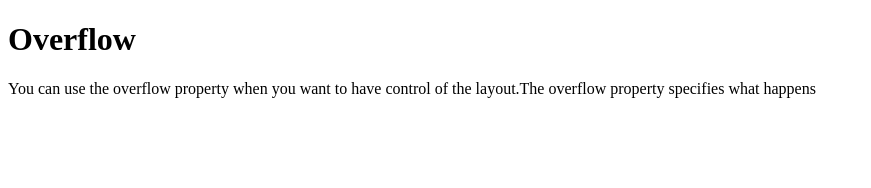
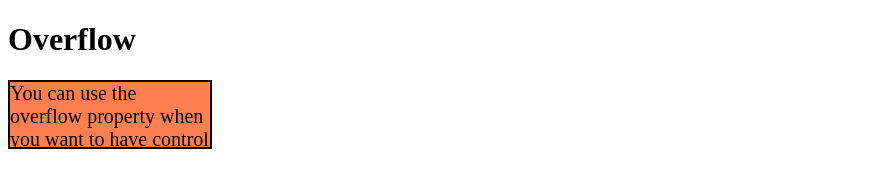
Before and after one commit to shanitahgithub/CSS-in-depth, a plain HTML site: page pages/overflow.html in a window 1280 px wide. Shown: the whole page, without its empty margins (0-871 px from the left). Drawn offline with Linux system fonts and the light colour scheme.

Commit message:
css in depth

```diff
--- a/pages/overflow.html
+++ b/pages/overflow.html
@@ -4,9 +4,14 @@
     <meta charset="UTF-8">
     <meta name="viewport" content="width=device-width, initial-scale=1.0">
     <title>Document</title>
+    <link rel="stylesheet" href="../styles/overflow.css">
 </head>
 <body>
     <h1>Overflow</h1>
-    <p>You can use the overflow property when you want to have control of the layout.The overflow property specifies what happens</p>
+    <div class="overflow">
+        You can use the overflow property when
+         you want to have control of the layout.
+         The overflow property specifies what happens
+    </div>
 </body>
 </html>
--- /dev/null
+++ b/styles/links.css
@@ -0,0 +1,13 @@
+a:hover{
+    color: white;
+
+}
+body{
+    background-color: blue;
+
+}
+a{
+    font-size: 30px;
+    color: black;
+    text-align: center;
+}
--- a/styles/overflow.css
+++ b/styles/overflow.css
@@ -1,9 +1,11 @@
-p{
-    border: 10px;
+.overflow{
+    border:2px solid black;
 
     width: 200px;
     height: 65px;
     background-color: coral;
     overflow-x: scroll;
     overflow-y: scroll;
+    font-size: 20px;
+
 }
```
Also changed, not shown: pages/links.html (+15 -0 lines), pages/lists.html (+1 -0 lines).
